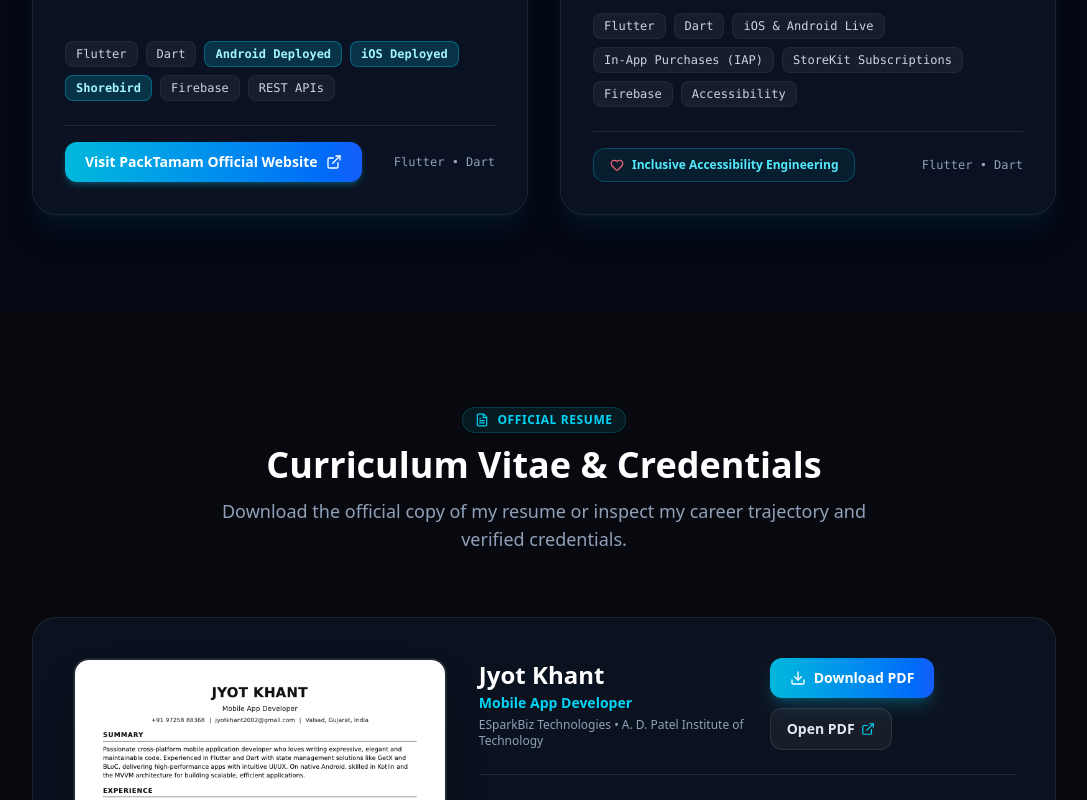
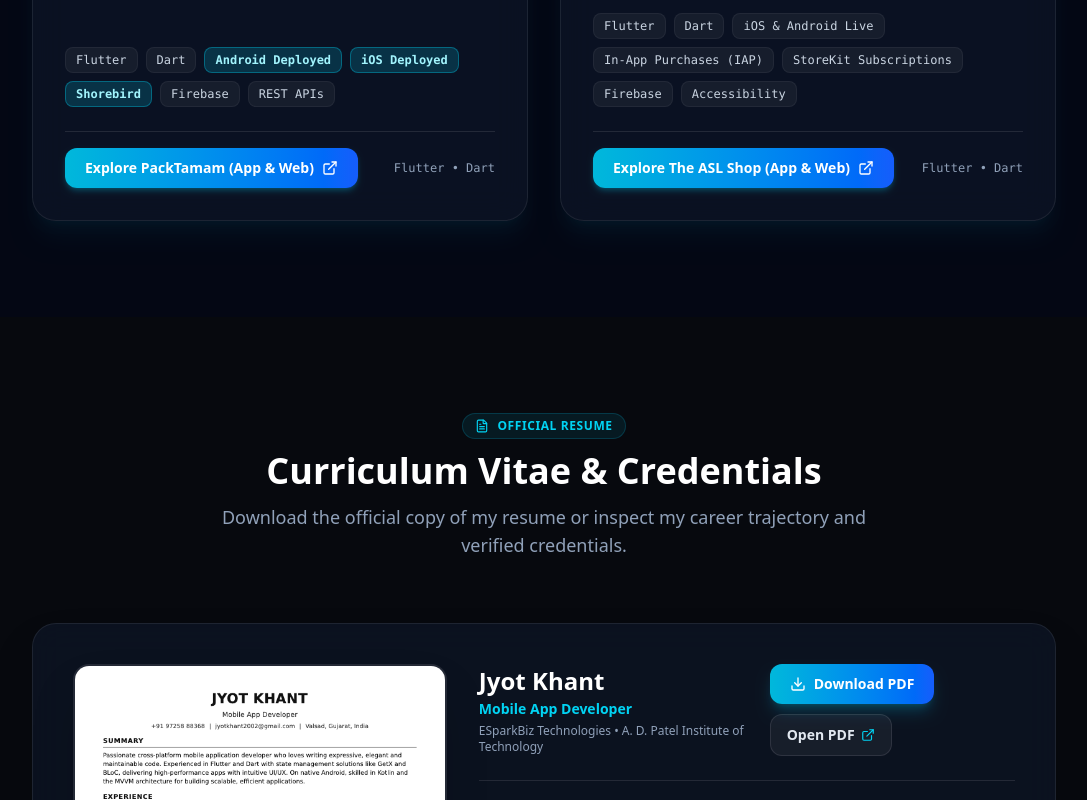
Before and after one commit to Jyot189/jyot-khant, a Next.js app: page / in a window 1280 px wide. Shown: the part 5560-6360 px from the top of the page, without its empty margins (96-1183 px from the left). Built offline with nearby package versions, Linux system fonts and the light colour scheme.

Commit message:
feat: add live website URLs for both PackTamam (packtamam.com) and The ASL Shop (theaslshop.com)

```diff
--- a/src/components/Projects.tsx
+++ b/src/components/Projects.tsx
@@ -100,21 +100,20 @@ export default function Projects() {
 
                 {/* Action Buttons (Zero Github Links) */}
                 <div className="pt-4 border-t border-white/10 flex items-center justify-between">
-                  {project.liveUrl ? (
+                  {project.liveUrl && (
                     <a
                       href={project.liveUrl}
                       target="_blank"
                       rel="noopener noreferrer"
                       className="inline-flex items-center gap-2 px-5 py-2.5 rounded-xl font-semibold text-xs sm:text-sm text-white bg-gradient-to-r from-cyan-500 to-blue-600 hover:from-cyan-400 hover:to-blue-500 shadow-md shadow-cyan-500/25 transition-all hover:scale-[1.02] active:scale-[0.98]"
                     >
-                      <span>Visit PackTamam Official Website</span>
+                      <span>
+                        {project.id === "proj-packtamam"
+                          ? "Explore PackTamam (App & Web)"
+                          : "Explore The ASL Shop (App & Web)"}
+                      </span>
                       <ExternalLink className="w-4 h-4" />
                     </a>
-                  ) : (
-                    <div className="inline-flex items-center gap-2 px-4 py-2 rounded-xl text-xs font-semibold text-cyan-300 bg-cyan-950/40 border border-cyan-500/30">
-                      <Heart className="w-3.5 h-3.5 text-rose-400" />
-                      <span>Inclusive Accessibility Engineering</span>
-                    </div>
                   )}
 
                   <span className="text-xs text-slate-400 font-mono">
--- a/src/data/portfolioData.ts
+++ b/src/data/portfolioData.ts
@@ -237,6 +237,7 @@ export const portfolioData: PortfolioData = {
         "Live cross-platform mobile application deployed on iOS and Android designed to help users learn and practice American Sign Language through interactive lessons, HD video demonstrations, and quizzes. Features seamless In-App Purchases (IAP) & recurring subscriptions for premium lessons, personalized progress tracking, and inclusive accessibility.",
       category: "Accessibility & EdTech",
       tags: ["Flutter", "Dart", "iOS & Android Live", "In-App Purchases (IAP)", "StoreKit Subscriptions", "Firebase", "Accessibility"],
+      liveUrl: "https://theaslshop.com/",
       featured: true,
       highlights: [
         "Live production mobile app with complete iOS and Android deployments",
```
